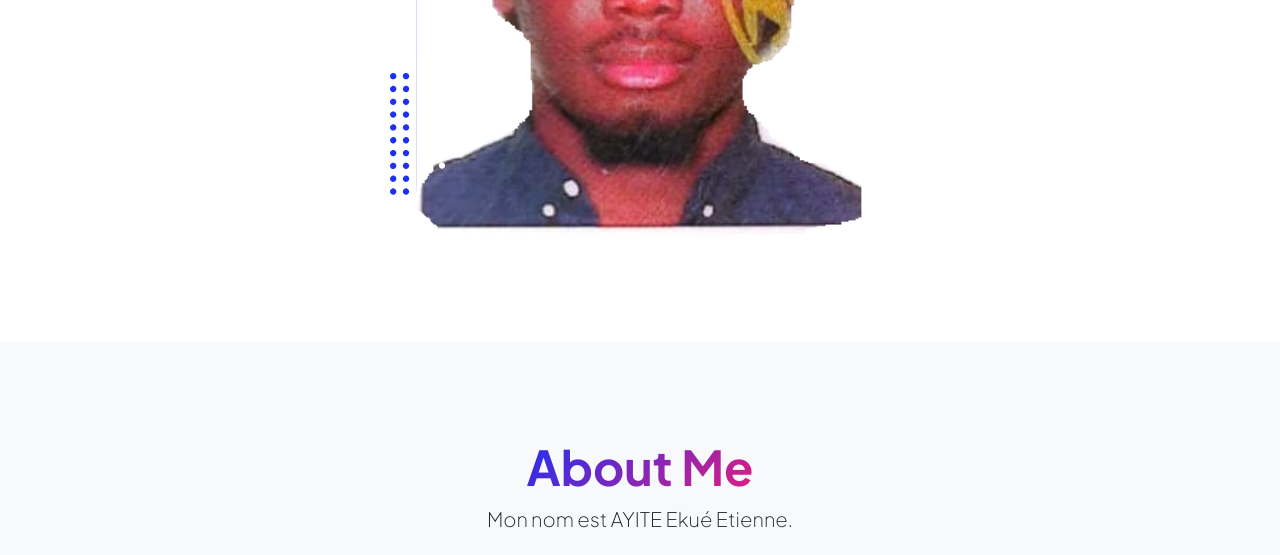
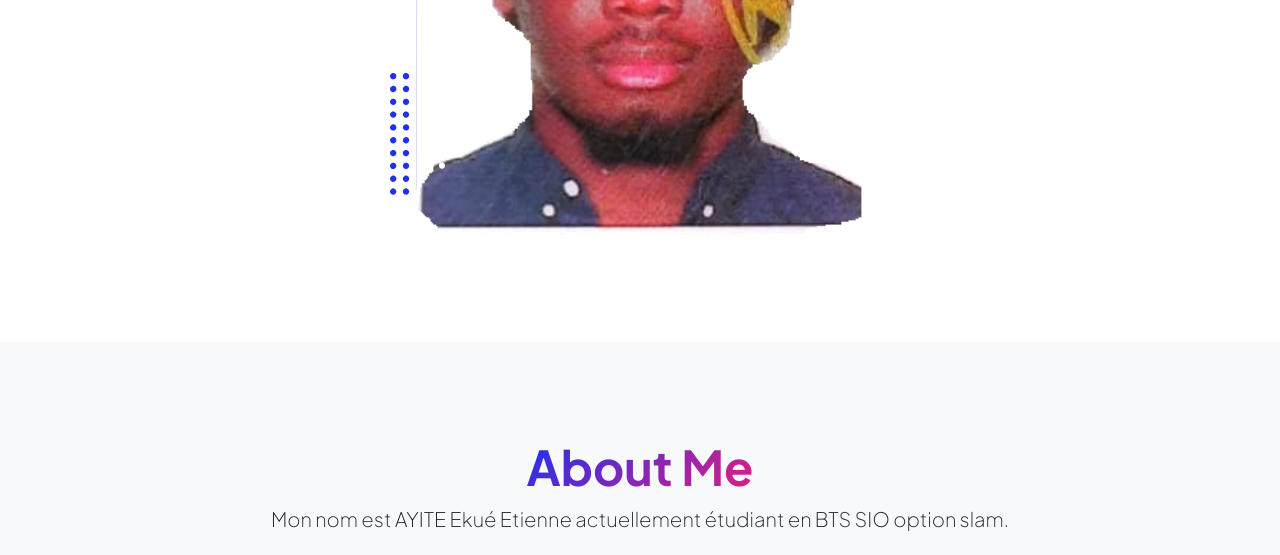
Before and after one commit to EkueAYITE/portfoliobts, a plain HTML site: page index.html in a window 1280 px wide. Shown: the part 723-1278 px from the top of the page. Drawn offline with nearby package versions, Linux system fonts and the light colour scheme.

```diff
--- a/index.html
+++ b/index.html
@@ -182,7 +182,7 @@
                         <div class="col-xxl-8">
                             <div class="text-center my-5">
                                 <h2 class="display-5 fw-bolder"><span class="text-gradient d-inline">About Me</span></h2>
-                                <p class="lead fw-light mb-4">Mon nom est AYITE Ekué Etienne.</p>
+                                <p class="lead fw-light mb-4">Mon nom est AYITE Ekué Etienne actuellement étudiant  en BTS SIO option slam.</p>
                                 <div class="d-flex justify-content-center fs-2 gap-4">
                                     <p class="text-muted"></p>
                                     <a class="text-gradient" href="#!"><i class="bi bi-twitter"></i></a>
```
